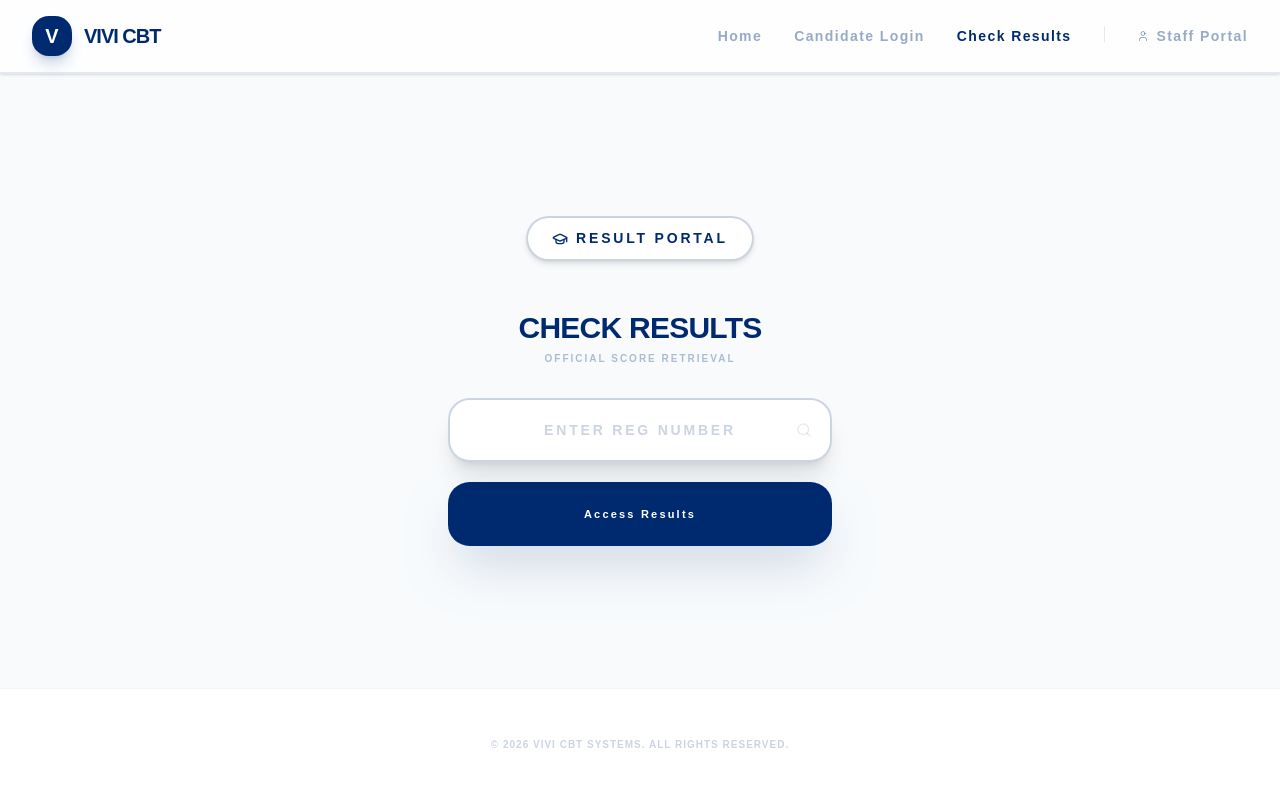
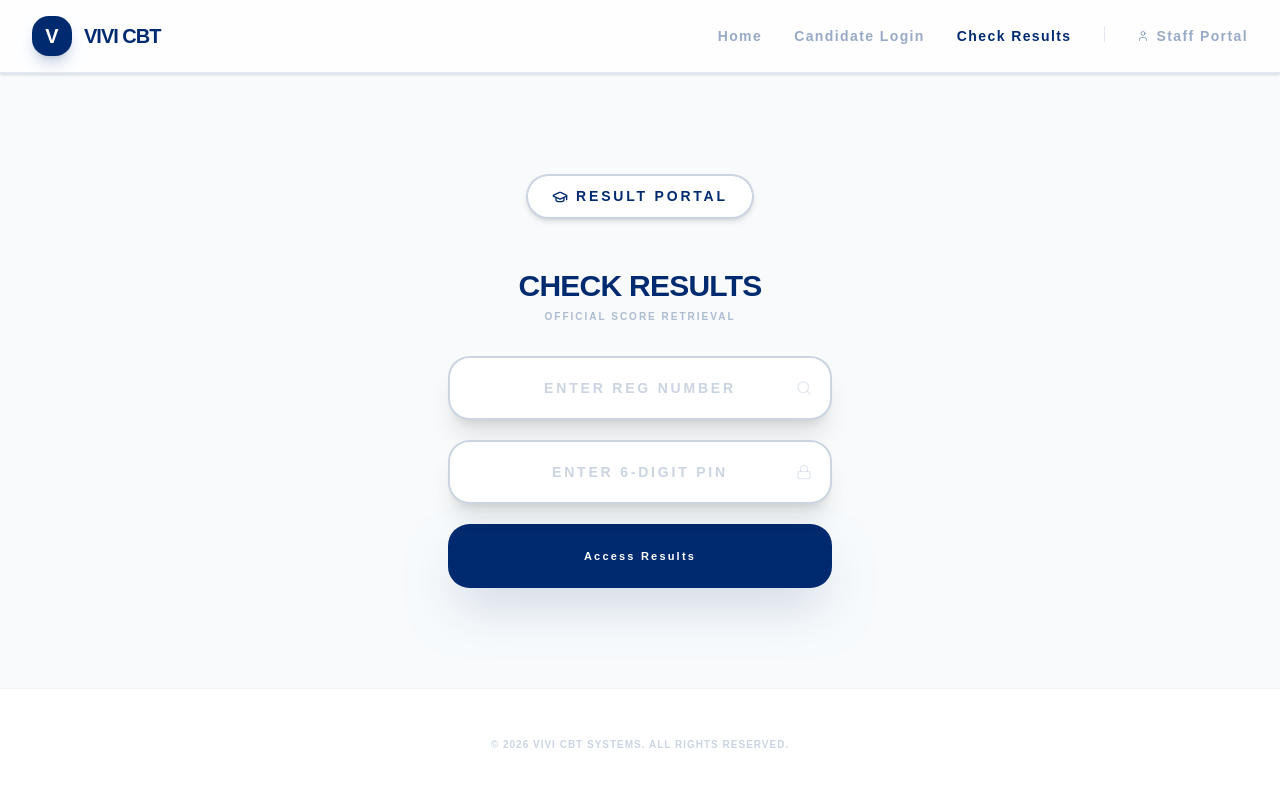
Before and after one commit to wisejoh7-tech/CBT, a React (Vite) app: page /results in a window 1280 px wide. Shown: the top 786 px of the page. Built offline with nearby package versions, Linux system fonts and the light colour scheme; no server answers.

Commit message:
Add PIN-based result checking and automated PIN generation

```diff
--- a/src/pages/Admin.tsx
+++ b/src/pages/Admin.tsx
@@ -267,7 +267,7 @@ export default function Admin() {
     if (!newCandidate.fullName || !newCandidate.dateOfBirth || newCandidate.subjects.length !== 4) { toast.error("Fill required fields"); return; }
     if (!newCandidate.faceUrl || !newCandidate.fingerprintData) { toast.error("Biometrics required"); return; }
     try {
-      let en = newCandidate.examNumber;
+      const en = newCandidate.examNumber;
       if (!editingCandidateId) {
         const y = new Date().getFullYear();
         const r = Math.floor(100000 + Math.random() * 900000);
@@ -283,7 +283,8 @@ export default function Admin() {
         thumbprintData: newCandidate.fingerprintData,
         status: 'active' as const,
         thumbprinted: true,
-        updatedAt: serverTimestamp()
+        updatedAt: serverTimestamp(),
+        pin: Math.floor(1000 + Math.random() * 9000).toString() // Generate PIN
       };
       if (editingCandidateId) await updateDoc(doc(db, 'candidates', editingCandidateId), data);
       else await setDoc(doc(db, 'candidates', en), { ...data, registrationDate: new Date().toISOString(), createdAt: new Date().toISOString() });
@@ -554,6 +555,7 @@ export default function Admin() {
                             const [name, dob, s1, s2, s3, s4] = line.split(',').map(s => s.trim());
                             if (name && dob && s1 && s2 && s3 && s4) {
                               const en = `${new Date().getFullYear()}${Math.floor(100000 + Math.random() * 900000)}XY`;
+                              const pin = Math.floor(100000 + Math.random() * 900000).toString();
                               try {
                                 await setDoc(doc(db, 'candidates', en), {
                                   fullName: name.toUpperCase(),
@@ -563,7 +565,8 @@ export default function Admin() {
                                   status: 'active',
                                   thumbprinted: false, // Must be verified in person
                                   registrationDate: new Date().toISOString(),
-                                  createdAt: new Date().toISOString()
+                                  createdAt: new Date().toISOString(),
+                                  pin: pin
                                 });
                                 successCount++;
                               } catch (err) {}
--- a/src/pages/ResultChecker.tsx
+++ b/src/pages/ResultChecker.tsx
@@ -14,6 +14,7 @@ import { useAuth } from '@/src/context/AuthContext';
 
 export default function ResultChecker() {
   const [targetExamNumber, setTargetExamNumber] = useState('');
+  const [pin, setPin] = useState('');
   const [checkingResult, setCheckingResult] = useState(false);
   const { user, profile } = useAuth();
   const navigate = useNavigate();
@@ -23,9 +24,10 @@ export default function ResultChecker() {
   const handleCheckResult = async (e: React.FormEvent) => {
     e.preventDefault();
     const cleanId = targetExamNumber.trim().toUpperCase();
+    const cleanPin = pin.trim();
 
-    if (!cleanId) {
-      toast.error("Please enter an Examination Number.");
+    if (!cleanId || !cleanPin) {
+      toast.error("Please enter both Examination Number and PIN.");
       return;
     }
 
@@ -56,6 +58,13 @@ export default function ResultChecker() {
         toast.error("RECORD NOT FOUND: registration index '" + cleanId + "' does not exist in our database.", {
           icon: <AlertCircle className="text-red-500" />
         });
+        setCheckingResult(false);
+        return;
+      }
+
+      // PIN Verification
+      if (candidate.pin && candidate.pin !== cleanPin && !isAdmin) {
+        toast.error("INVALID PIN: The access PIN provided does not match our records.");
         setCheckingResult(false);
         return;
       }
@@ -151,6 +160,18 @@ export default function ResultChecker() {
                 />
                 <Search className="absolute right-5 top-1/2 -translate-y-1/2 w-4 h-4 text-primary/10 group-focus-within:text-primary/40 transition-colors" />
               </div>
+
+              <div className="relative group">
+                <Input
+                  type="password"
+                  value={pin}
+                  onChange={e => setPin(e.target.value)}
+                  placeholder="ENTER 6-DIGIT PIN"
+                  className="h-16 rounded-2xl bg-white border-2 border-primary/20 focus:border-primary px-6 font-black tracking-[0.2em] text-center text-primary text-sm placeholder:text-primary/20 transition-all group-hover:border-primary/40 shadow-xl"
+                />
+                <Lock className="absolute right-5 top-1/2 -translate-y-1/2 w-4 h-4 text-primary/10 group-focus-within:text-primary/40 transition-colors" />
+              </div>
+
               <Button
                 type="submit"
                 disabled={checkingResult}
--- a/src/types/index.ts
+++ b/src/types/index.ts
@@ -24,6 +24,7 @@ export interface Candidate {
   subjectCombination: string[];
   registrationDate: string;
   createdAt: string;
+  pin?: string;
 }
 
 export interface Exam {
```
